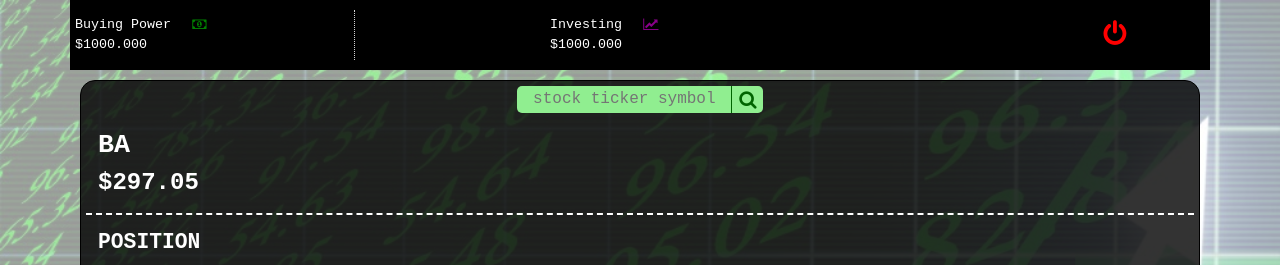
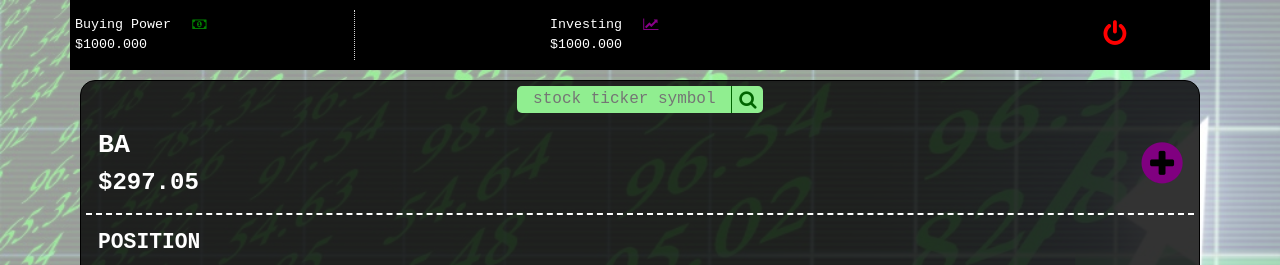
Before and after one commit to dagmawig/mock-trader-full-stack, a React (Create React App) app: page /search in a window 1280 px wide. Shown: the top 265 px of the page. Built offline with nearby package versions, Linux system fonts and the light colour scheme.

Commit message:
added an add button to stock detail template

```diff
--- a/src/components/Search.css
+++ b/src/components/Search.css
@@ -66,8 +66,6 @@ input:focus::placeholder {
     color: darkgreen;
 }
 .search_header {
-    display: flex;
-    flex-direction: column;
     width: 100%;
     margin: 0px;
     padding: 12px;
@@ -89,6 +87,27 @@ input:focus::placeholder {
     font-size: 18pt;
     font-weight: bold;
     padding: 0;
+}
+.search_add {
+    display: flex;
+    align-items: center;
+    justify-content: flex-end;
+    padding: 0;
+}
+.search_add_button {
+    width: 40px;
+    height: 40px;
+    background-color: black;
+    border: none;
+    border-radius: 20px;
+    outline: none;
+    cursor: pointer;
+    display: flex;
+    align-items: center;
+    justify-content: center;
+}
+.fa-plus-circle {
+    color: purple;
 }
 .search_position_title {
     padding: 0;
--- a/src/components/Search.js
+++ b/src/components/Search.js
@@ -9,11 +9,18 @@ function Search() {
                     <input className="search_input" type="text" placeholder="stock ticker symbol"></input><button className="search_button"><i className="fa fa-search" ></i></button>
                 </div>
                 <div className="search_header row">
-                    <div className="search_header_title col-12">
-                        BA
+                    <div className="search_header_detail col-6">
+                        <div className="search_header_title row">
+                            BA
+                        </div>
+                        <div className="search_header_price row">
+                        $297.05
+                        </div>
                     </div>
-                    <div className="search_header_price col-12">
-                        $297.05
+                    <div className="search_add col-6">
+                        <button className="search_add_button">
+                        <i className="fa fa-plus-circle fa-3x"></i>
+                        </button>
                     </div>
                 </div>
                 <div className="search_position row">
```
Also changed, not shown: 1 other file (tests, documents, lock files or other folders).
